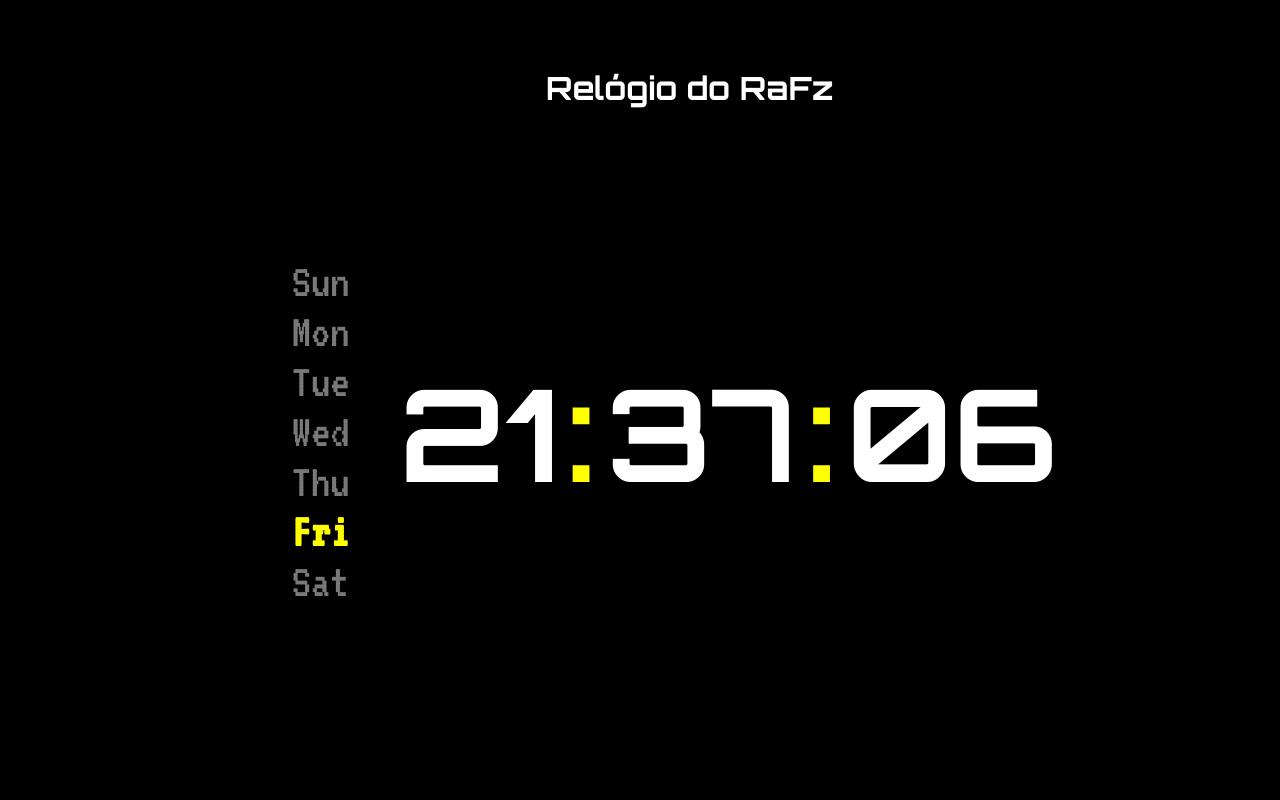
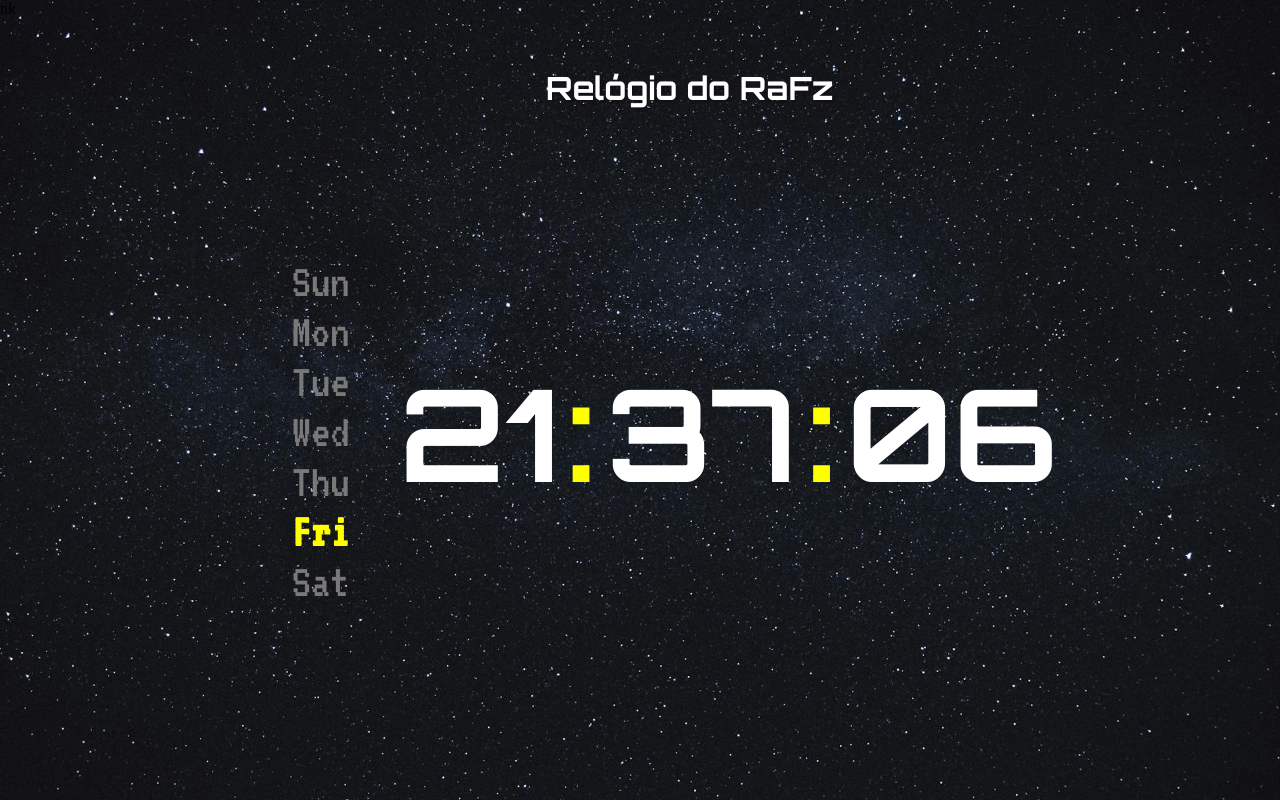
Before and after one commit to RafzVTI/Relogio, a plain HTML site: page index.html in a window 1280 px wide. Drawn offline with Linux system fonts and the light colour scheme.

Commit message:
backgroundtext

```diff
--- a/estilos/style.css
+++ b/estilos/style.css
@@ -17,6 +17,10 @@ body {
     height: 100vh;
     width: 100vw;
     background-color: black;
+    background-image: url('../imagem/fundo-estrelado2.jpg');
+    background-repeat: no-repeat;
+    background-position: center center;
+    background-size: cover;
 }
 
 header {
```
Also changed, not shown: imagem/fundo-estrelado2.jpg (added).
